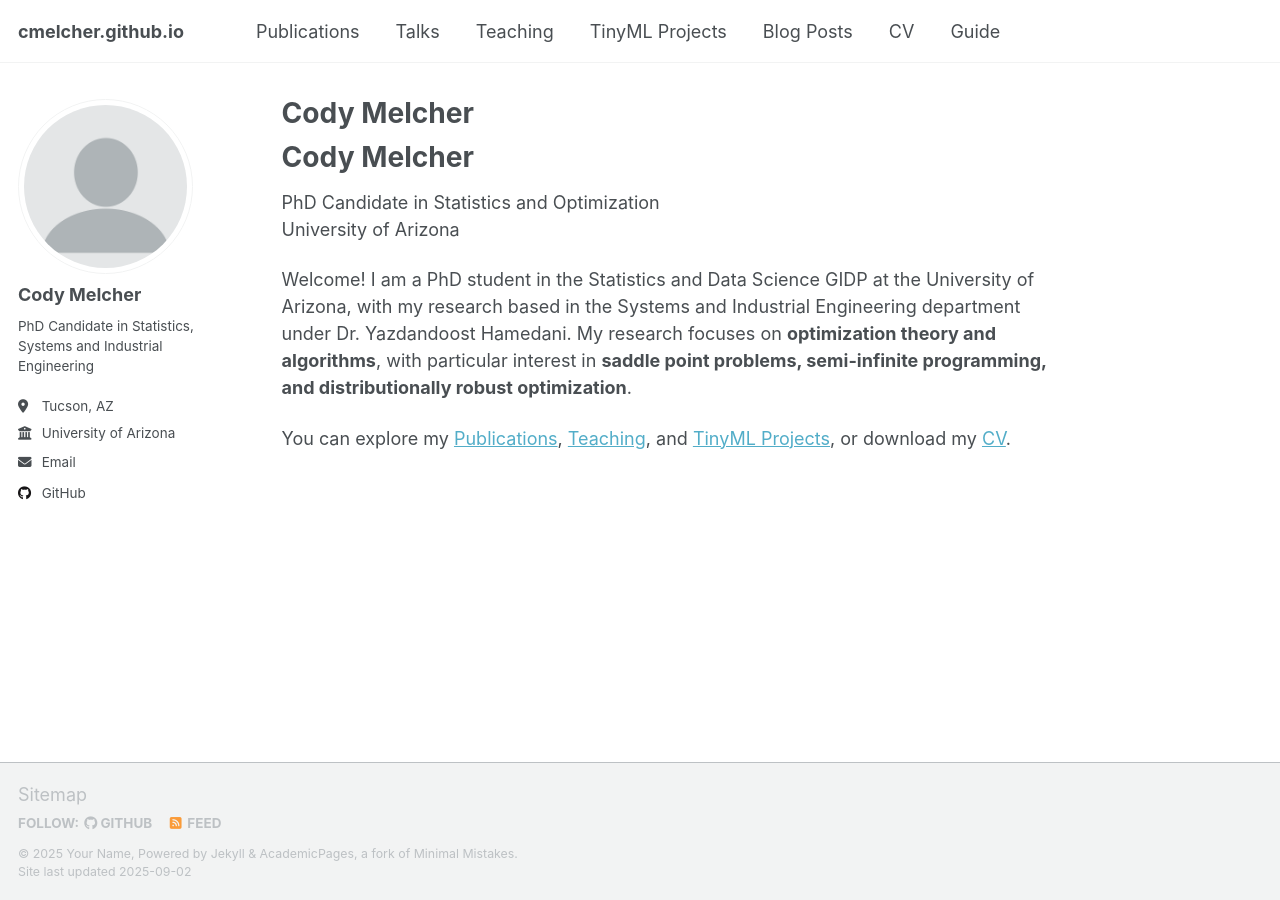
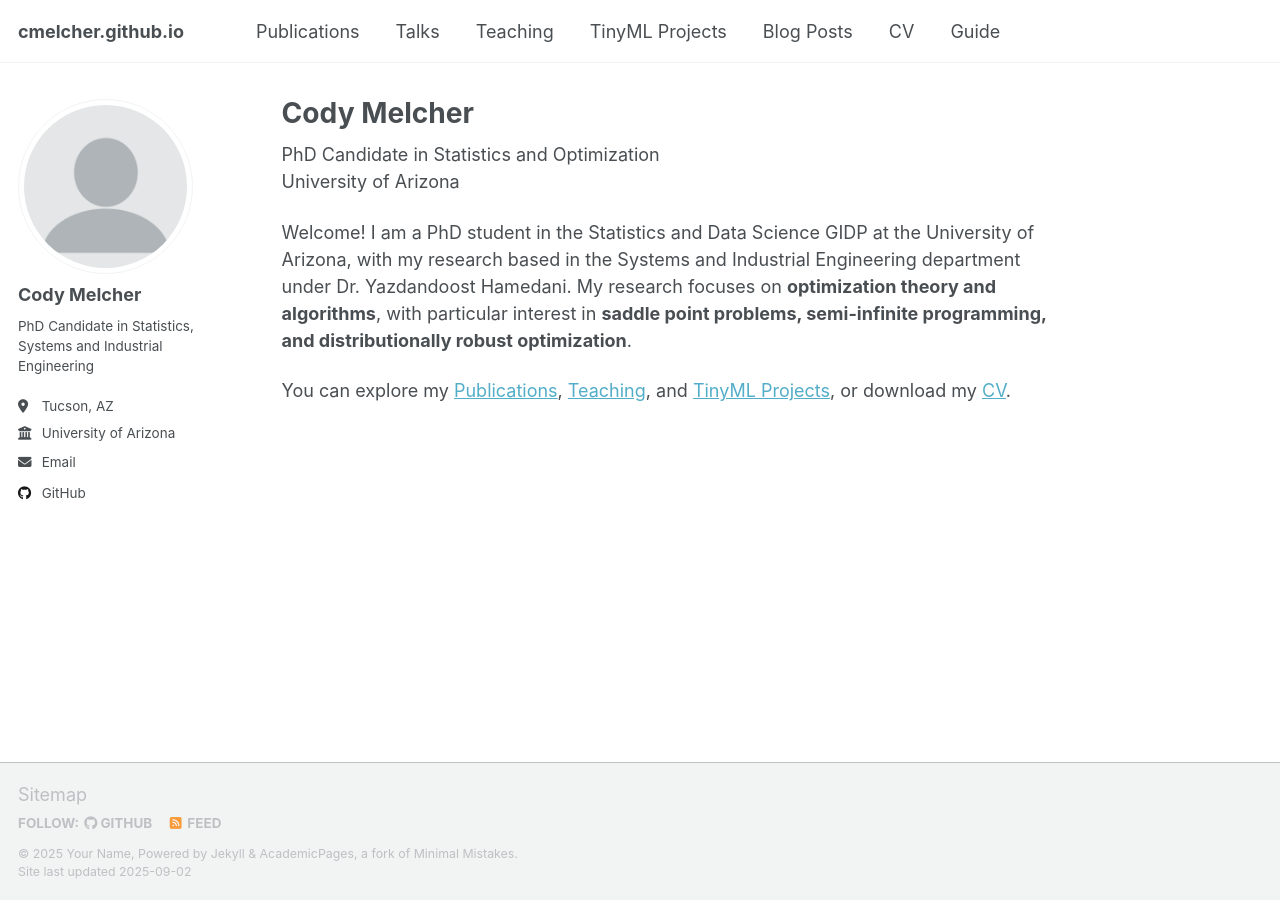
Before and after one commit to cmelcher/cmelcher.github.io, a Jekyll site: the page built from _pages/about.md, in a window 1280 px wide. Built offline with Jekyll 4.4.1, drawn with Linux system fonts in a browser that asks for light colours; a script that is not in the unit is left out.

Commit message:
Update about.md

```diff
--- a/_pages/about.md
+++ b/_pages/about.md
@@ -4,7 +4,6 @@ title: Cody Melcher
 permalink: /
 ---
 
-# Cody Melcher
 PhD Candidate in Statistics and Optimization
 University of Arizona
 
```
